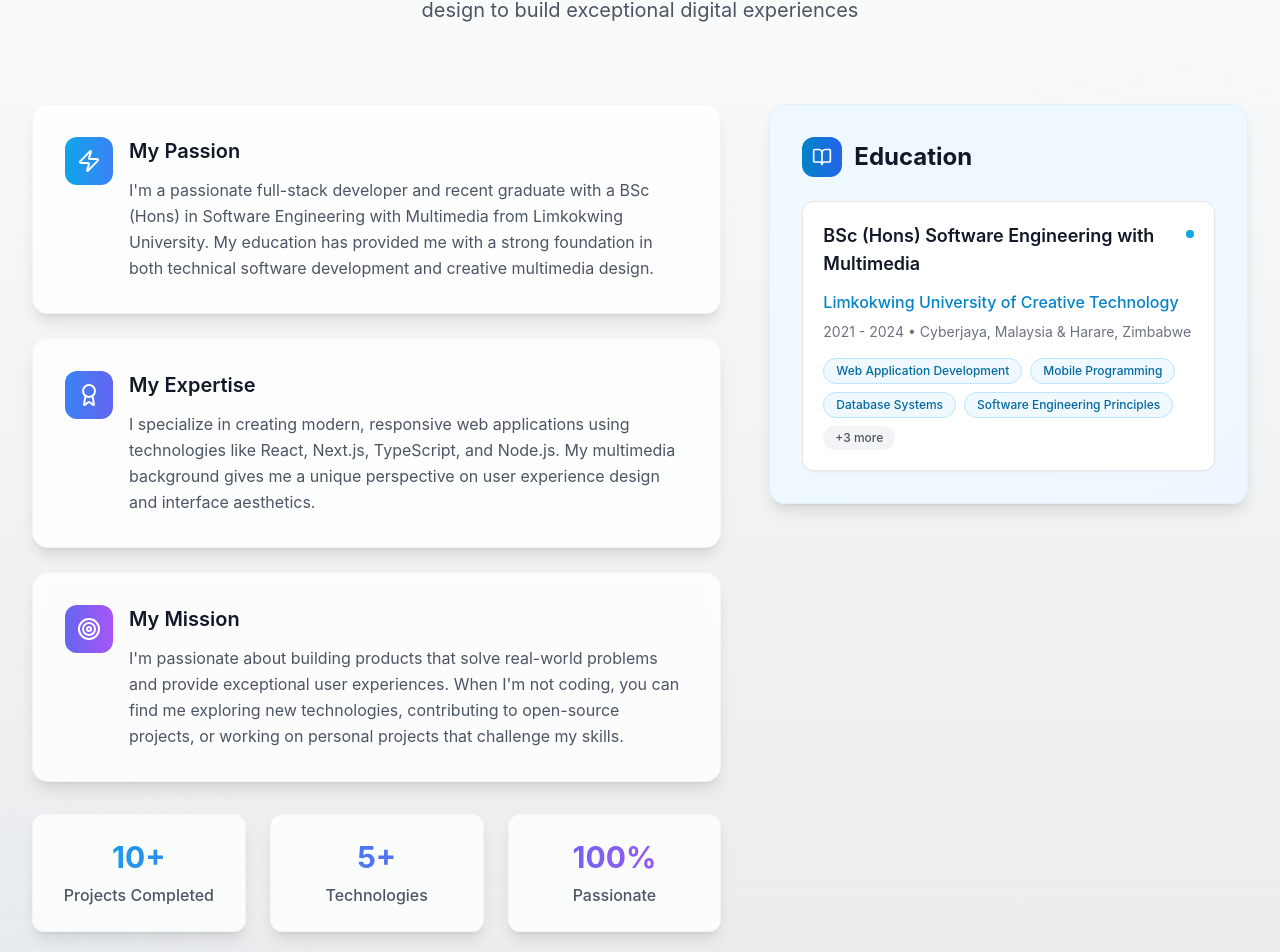
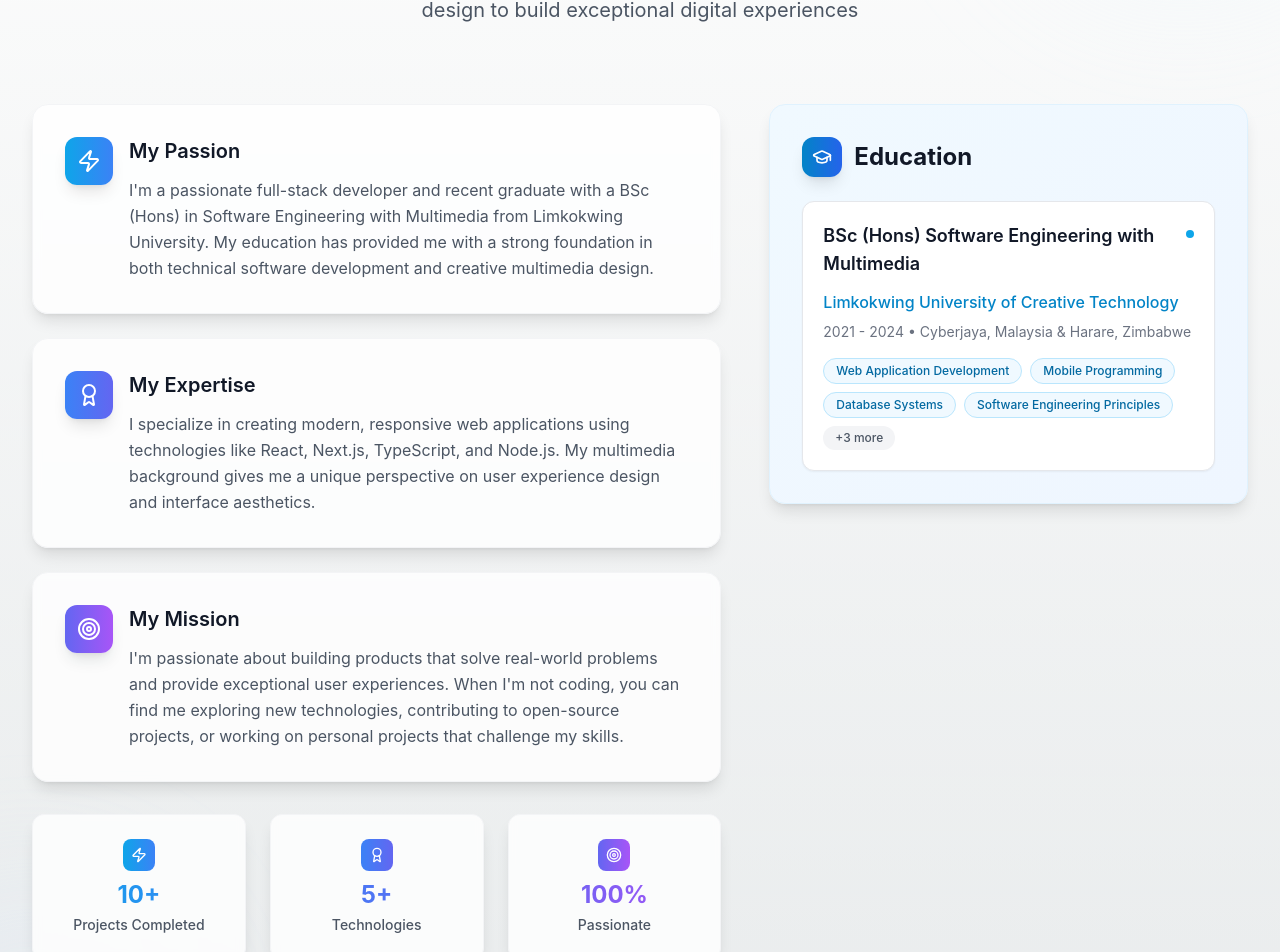
Before and after one commit to shaunChikerema/shaun-chikerema-portfolio, a Next.js app: page / in a window 1280 px wide. Shown: the part 1090-2042 px from the top of the page. Built offline with nearby package versions, Linux system fonts and the light colour scheme.

Commit message:
polish: Enhance About section with better hover effects and animations

```diff
--- a/src/components/sections/About.tsx
+++ b/src/components/sections/About.tsx
@@ -2,7 +2,7 @@
 'use client';
 import { motion } from 'framer-motion';
 import { EDUCATION } from '../../lib/constants';
-import { BookOpen, Award, Target, Zap } from 'lucide-react';
+import { BookOpen, Award, Target, Zap, GraduationCap } from 'lucide-react';
 
 export default function About() {
   return (
@@ -30,7 +30,7 @@ export default function About() {
             My Journey & Background
           </motion.div>
 
-          <h2 className="text-4xl md:text-5xl lg:text-6xl font-bold bg-gradient-to-r from-gray-900 via-primary-600 to-blue-600 bg-clip-text text-transparent mb-6">
+          <h2 className="text-4xl md:text-5xl lg:text-6xl font-bold bg-gradient-to-r from-gray-900 to-primary-600 bg-clip-text text-transparent mb-6">
             About Me
           </h2>
 
@@ -54,10 +54,10 @@ export default function About() {
                 initial={{ opacity: 0, y: 20 }}
                 whileInView={{ opacity: 1, y: 0 }}
                 transition={{ duration: 0.6, delay: 0.1 }}
-                className="bg-white/80 backdrop-blur-sm rounded-2xl p-6 lg:p-8 border border-gray-100 shadow-lg hover:shadow-xl transition-all duration-300"
+                className="group bg-white/80 backdrop-blur-sm rounded-2xl p-6 lg:p-8 border border-gray-100 shadow-lg hover:shadow-xl transition-all duration-300 hover:-translate-y-1"
               >
                 <div className="flex items-start space-x-4">
-                  <div className="flex-shrink-0 w-12 h-12 bg-gradient-to-r from-primary-500 to-blue-500 rounded-xl flex items-center justify-center">
+                  <div className="flex-shrink-0 w-12 h-12 bg-gradient-to-r from-primary-500 to-blue-500 rounded-xl flex items-center justify-center shadow-lg group-hover:scale-110 transition-transform duration-300">
                     <Zap className="w-6 h-6 text-white" />
                   </div>
                   <div>
@@ -76,10 +76,10 @@ export default function About() {
                 initial={{ opacity: 0, y: 20 }}
                 whileInView={{ opacity: 1, y: 0 }}
                 transition={{ duration: 0.6, delay: 0.2 }}
-                className="bg-white/80 backdrop-blur-sm rounded-2xl p-6 lg:p-8 border border-gray-100 shadow-lg hover:shadow-xl transition-all duration-300"
+                className="group bg-white/80 backdrop-blur-sm rounded-2xl p-6 lg:p-8 border border-gray-100 shadow-lg hover:shadow-xl transition-all duration-300 hover:-translate-y-1"
               >
                 <div className="flex items-start space-x-4">
-                  <div className="flex-shrink-0 w-12 h-12 bg-gradient-to-r from-blue-500 to-indigo-500 rounded-xl flex items-center justify-center">
+                  <div className="flex-shrink-0 w-12 h-12 bg-gradient-to-r from-blue-500 to-indigo-500 rounded-xl flex items-center justify-center shadow-lg group-hover:scale-110 transition-transform duration-300">
                     <Award className="w-6 h-6 text-white" />
                   </div>
                   <div>
@@ -97,10 +97,10 @@ export default function About() {
                 initial={{ opacity: 0, y: 20 }}
                 whileInView={{ opacity: 1, y: 0 }}
                 transition={{ duration: 0.6, delay: 0.3 }}
-                className="bg-white/80 backdrop-blur-sm rounded-2xl p-6 lg:p-8 border border-gray-100 shadow-lg hover:shadow-xl transition-all duration-300"
+                className="group bg-white/80 backdrop-blur-sm rounded-2xl p-6 lg:p-8 border border-gray-100 shadow-lg hover:shadow-xl transition-all duration-300 hover:-translate-y-1"
               >
                 <div className="flex items-start space-x-4">
-                  <div className="flex-shrink-0 w-12 h-12 bg-gradient-to-r from-indigo-500 to-purple-500 rounded-xl flex items-center justify-center">
+                  <div className="flex-shrink-0 w-12 h-12 bg-gradient-to-r from-indigo-500 to-purple-500 rounded-xl flex items-center justify-center shadow-lg group-hover:scale-110 transition-transform duration-300">
                     <Target className="w-6 h-6 text-white" />
                   </div>
                   <div>
@@ -124,19 +124,24 @@ export default function About() {
               className="grid grid-cols-2 lg:grid-cols-3 gap-4 lg:gap-6"
             >
               {[
-                { number: "10+", label: "Projects Completed", color: "from-primary-500 to-blue-500" },
-                { number: "5+", label: "Technologies", color: "from-blue-500 to-indigo-500" },
-                { number: "100%", label: "Passionate", color: "from-indigo-500 to-purple-500" }
+                { number: "10+", label: "Projects Completed", color: "from-primary-500 to-blue-500", icon: Zap },
+                { number: "5+", label: "Technologies", color: "from-blue-500 to-indigo-500", icon: Award },
+                { number: "100%", label: "Passionate", color: "from-indigo-500 to-purple-500", icon: Target }
               ].map((stat, index) => (
                 <motion.div
                   key={index}
                   whileHover={{ scale: 1.05, y: -5 }}
-                  className="bg-white/80 backdrop-blur-sm rounded-xl p-4 lg:p-6 text-center border border-gray-100 shadow-lg hover:shadow-xl transition-all duration-300"
+                  className="group bg-white/80 backdrop-blur-sm rounded-xl p-4 lg:p-6 text-center border border-gray-100 shadow-lg hover:shadow-xl transition-all duration-300"
                 >
-                  <div className={`text-2xl lg:text-3xl font-bold bg-gradient-to-r ${stat.color} bg-clip-text text-transparent mb-2`}>
+                  <div className="flex justify-center mb-2">
+                    <div className={`w-8 h-8 bg-gradient-to-r ${stat.color} rounded-lg flex items-center justify-center group-hover:scale-110 transition-transform duration-300`}>
+                      <stat.icon className="w-4 h-4 text-white" />
+                    </div>
+                  </div>
+                  <div className={`text-xl lg:text-2xl font-bold bg-gradient-to-r ${stat.color} bg-clip-text text-transparent mb-1`}>
                     {stat.number}
                   </div>
-                  <div className="text-sm lg:text-base text-gray-600 font-medium">{stat.label}</div>
+                  <div className="text-sm text-gray-600 font-medium">{stat.label}</div>
                 </motion.div>
               ))}
             </motion.div>
@@ -154,11 +159,11 @@ export default function About() {
                 initial={{ opacity: 0, y: 30 }}
                 whileInView={{ opacity: 1, y: 0 }}
                 transition={{ duration: 0.8, delay: 0.3 }}
-                className="bg-gradient-to-br from-primary-50 to-blue-50 rounded-2xl p-6 lg:p-8 border border-primary-100 shadow-lg"
+                className="bg-gradient-to-br from-primary-50 to-blue-50 rounded-2xl p-6 lg:p-8 border border-primary-100 shadow-lg hover:shadow-xl transition-all duration-300"
               >
                 <div className="flex items-center space-x-3 mb-6">
-                  <div className="w-10 h-10 bg-gradient-to-r from-primary-600 to-blue-600 rounded-xl flex items-center justify-center">
-                    <BookOpen className="w-5 h-5 text-white" />
+                  <div className="w-10 h-10 bg-gradient-to-r from-primary-600 to-blue-600 rounded-xl flex items-center justify-center shadow-lg">
+                    <GraduationCap className="w-5 h-5 text-white" />
                   </div>
                   <h3 className="text-2xl font-bold text-gray-900">Education</h3>
                 </div>
@@ -170,11 +175,13 @@ export default function About() {
                       initial={{ opacity: 0, y: 20 }}
                       whileInView={{ opacity: 1, y: 0 }}
                       transition={{ duration: 0.6, delay: 0.4 + index * 0.1 }}
-                      className="bg-white rounded-xl p-5 border border-gray-200 shadow-sm hover:shadow-md transition-all duration-300"
+                      className="group bg-white rounded-xl p-5 border border-gray-200 shadow-sm hover:shadow-md transition-all duration-300 hover:-translate-y-1"
                     >
                       <div className="flex items-start justify-between mb-3">
-                        <h4 className="text-lg font-semibold text-gray-900">{edu.degree}</h4>
-                        <div className="flex-shrink-0 w-2 h-2 bg-primary-500 rounded-full mt-2"></div>
+                        <h4 className="text-lg font-semibold text-gray-900 group-hover:text-primary-600 transition-colors duration-300">
+                          {edu.degree}
+                        </h4>
+                        <div className="flex-shrink-0 w-2 h-2 bg-primary-500 rounded-full mt-2 group-hover:scale-125 transition-transform duration-300"></div>
                       </div>
 
                       <p className="text-primary-600 font-medium mb-2">{edu.institution}</p>
@@ -184,7 +191,7 @@ export default function About() {
                         {edu.courses.slice(0, 4).map((course, courseIndex) => (
                           <span
                             key={courseIndex}
-                            className="px-3 py-1 bg-primary-50 text-primary-700 rounded-full text-xs font-medium border border-primary-200"
+                            className="px-3 py-1 bg-primary-50 text-primary-700 rounded-full text-xs font-medium border border-primary-200 group-hover:border-primary-300 transition-colors duration-300"
                           >
                             {course}
                           </span>
```
